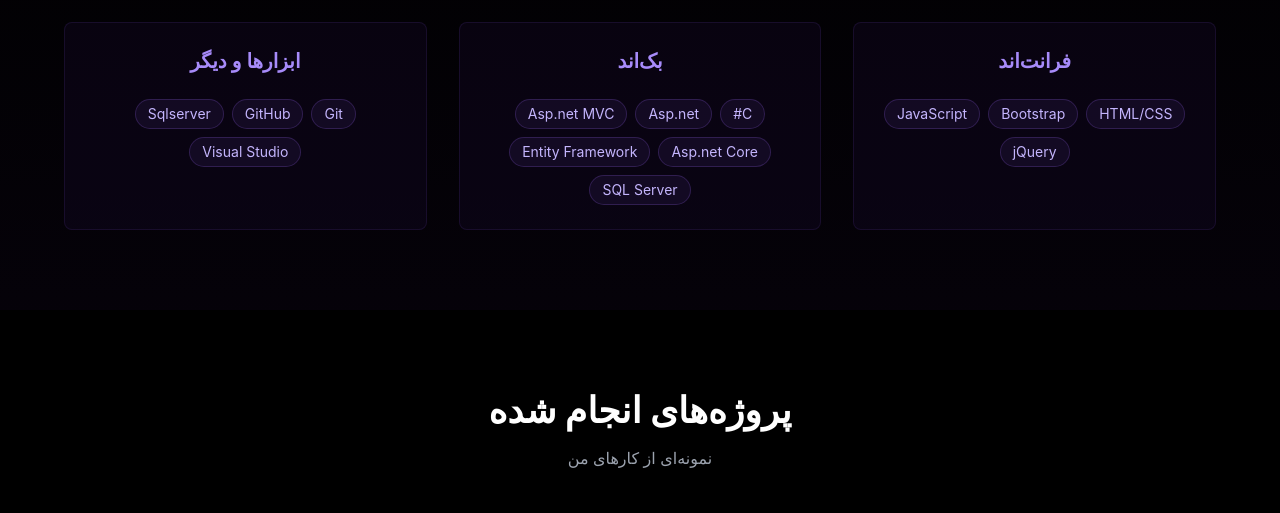
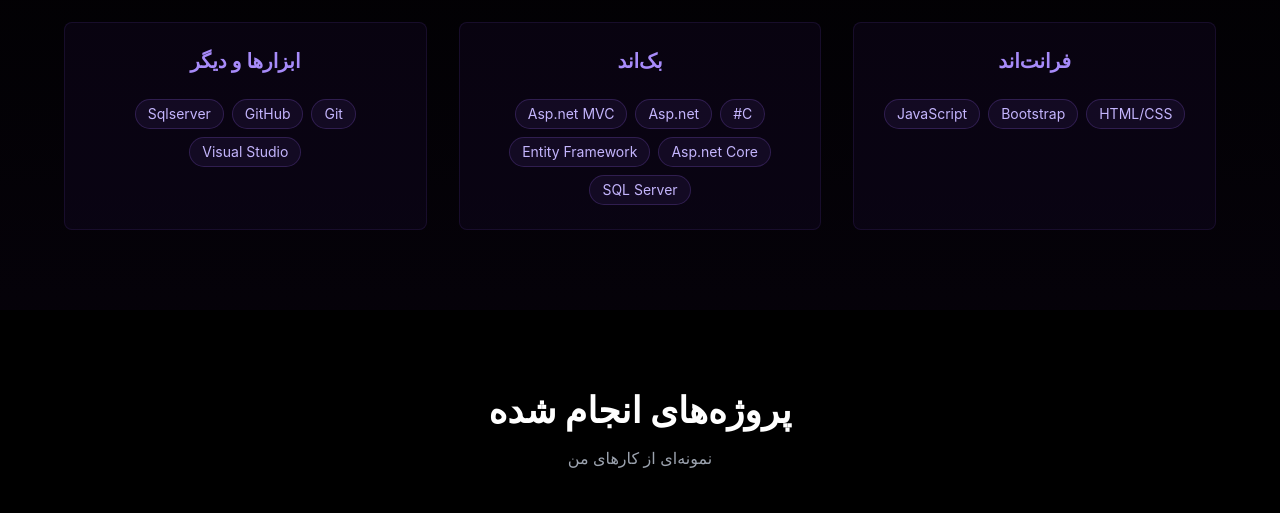
Before and after one commit to Hossein1386-coder/portfolio, a plain HTML site: page index.html in a window 1280 px wide. Shown: the part 1880-2393 px from the top of the page. Drawn offline with nearby package versions, Linux system fonts and the light colour scheme.

Commit message:
Update index.html

```diff
--- a/index.html
+++ b/index.html
@@ -464,7 +464,6 @@
                         <span class="px-3 py-1 bg-purple-900/30 border border-purple-700/50 text-purple-300 rounded-full text-sm">HTML/CSS</span>
                         <span class="px-3 py-1 bg-purple-900/30 border border-purple-700/50 text-purple-300 rounded-full text-sm">Bootstrap</span>
                         <span class="px-3 py-1 bg-purple-900/30 border border-purple-700/50 text-purple-300 rounded-full text-sm">JavaScript</span>
-                        <span class="px-3 py-1 bg-purple-900/30 border border-purple-700/50 text-purple-300 rounded-full text-sm">jQuery</span>
                     </div>
                 </div>
 
```
